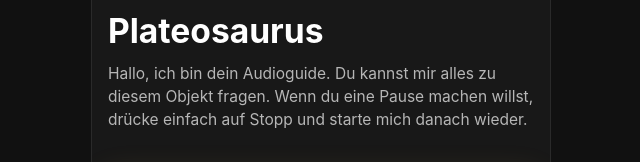
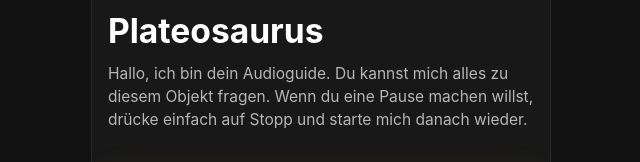
Before and after one commit to ninahuber2204/audio-guide-naturwissenschaftliches-museum, a website: page guide.html in a window 1280 px wide. Shown: the part 370-532 px from the top of the page, 319-959 px from the left. Drawn offline with Linux system fonts and the light colour scheme.

Commit message:
Add files via upload

```diff
--- a/guide.html
+++ b/guide.html
@@ -223,7 +223,7 @@ const exhibitConfig = {
 
 function getIntroText(lang) {
   if (lang === "de") {
-    return "Hallo, ich bin dein Audioguide. Du kannst mir alles zu diesem Objekt fragen. Wenn du eine Pause machen willst, drücke einfach auf Stopp und starte mich danach wieder.";
+    return "Hallo, ich bin dein Audioguide. Du kannst mich alles zu diesem Objekt fragen. Wenn du eine Pause machen willst, drücke einfach auf Stopp und starte mich danach wieder.";
   } else {
     return "Hello, I’m your audio guide. You can ask me anything about this object. If you want to take a break, press stop and start me again afterwards.";
   }
```
